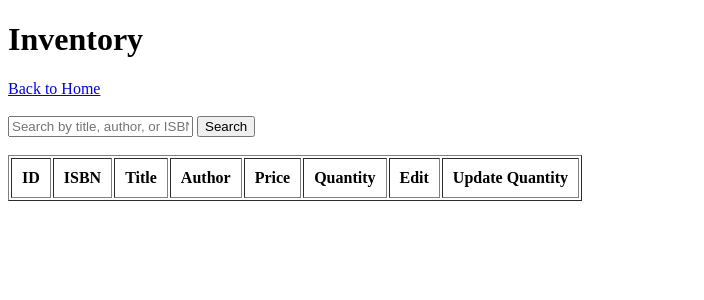
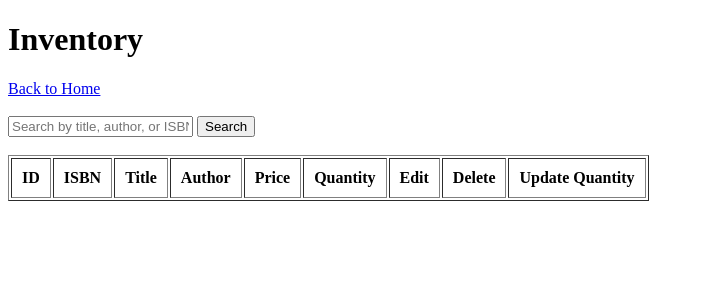
Before and after one commit to jospina07/noble-bookstore, a Flask app: page /books in a window 1280 px wide. Shown: the top 300 px of the page, without its empty margins (0-704 px from the left). Run offline with Flask 3, Linux system fonts and the light colour scheme; data that the repository does not hold is empty.

Commit message:
Added delete book feature

```diff
--- a/routes/book_routes.py
+++ b/routes/book_routes.py
@@ -95,6 +95,21 @@ def edit_book(book_id):
         return "Book not found."
 
     return render_template("edit_book.html", book=book)
+
+
+@books_bp.route("/books/delete/<int:book_id>", methods=["POST"])
+def delete_book(book_id):
+    connection = get_connection()
+
+    connection.execute(
+        "DELETE FROM books WHERE id = ?",
+        (book_id,)
+    )
+
+    connection.commit()
+    connection.close()
+
+    return redirect(url_for("books.list_books"))
 
 
 @books_bp.route("/books/update/<int:book_id>", methods=["POST"])
--- a/templates/inventory.html
+++ b/templates/inventory.html
@@ -27,6 +27,7 @@
         <th>Price</th>
         <th>Quantity</th>
         <th>Edit</th>
+        <th>Delete</th>
         <th>Update Quantity</th>
     </tr>
 
@@ -42,6 +43,11 @@
             <a href="/books/edit/{{ book.id }}">Edit</a>
         </td>
         <td>
+            <form method="POST" action="/books/delete/{{ book.id }}" onsubmit="return confirm('Are you sure you want to delete this book?');">
+                <button type="submit">Delete</button>
+            </form>
+        </td>
+        <td>
             <form method="POST" action="/books/update/{{ book.id }}">
                 <input type="number" name="quantity" required>
                 <button type="submit">Update</button>
```
